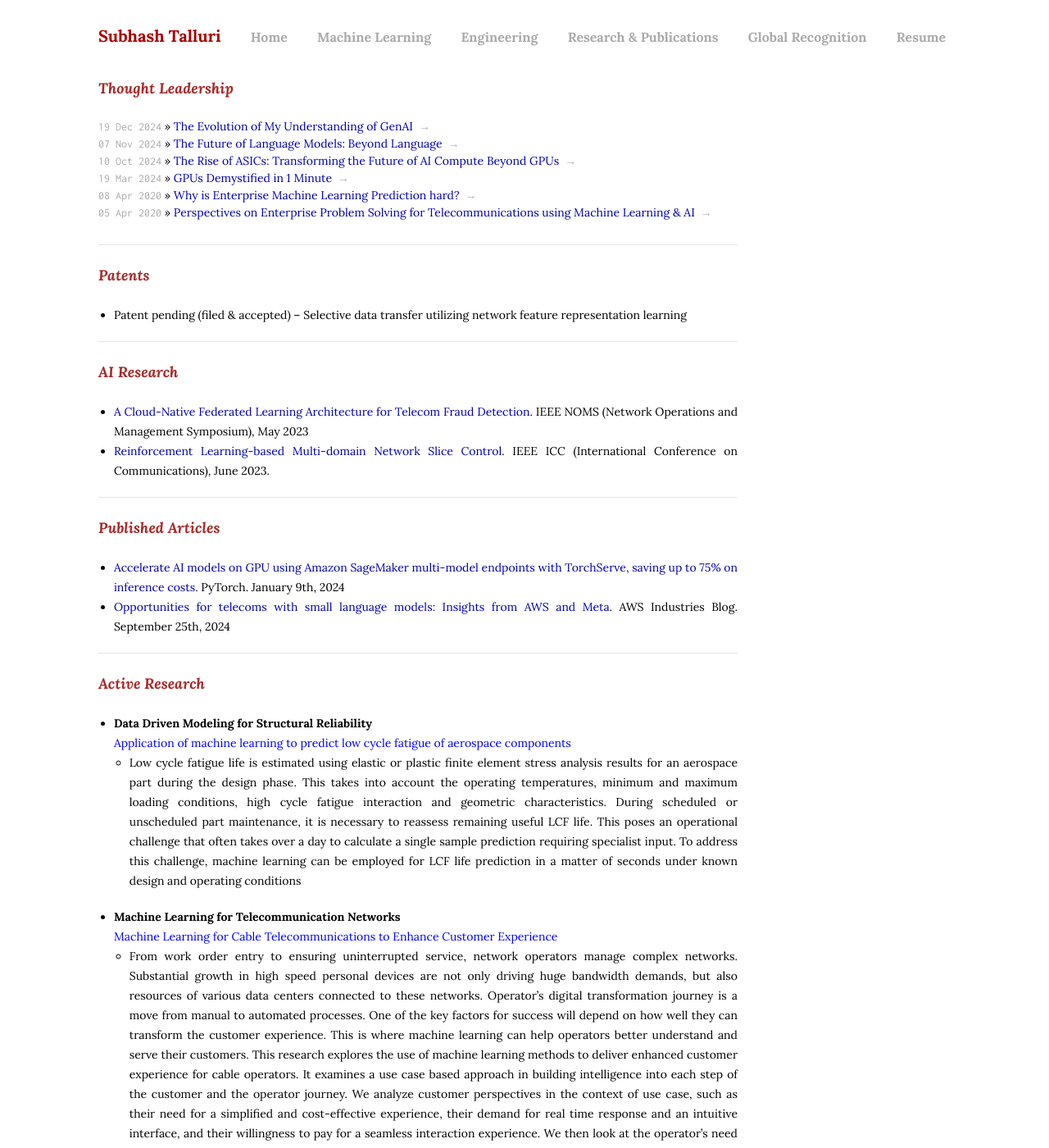
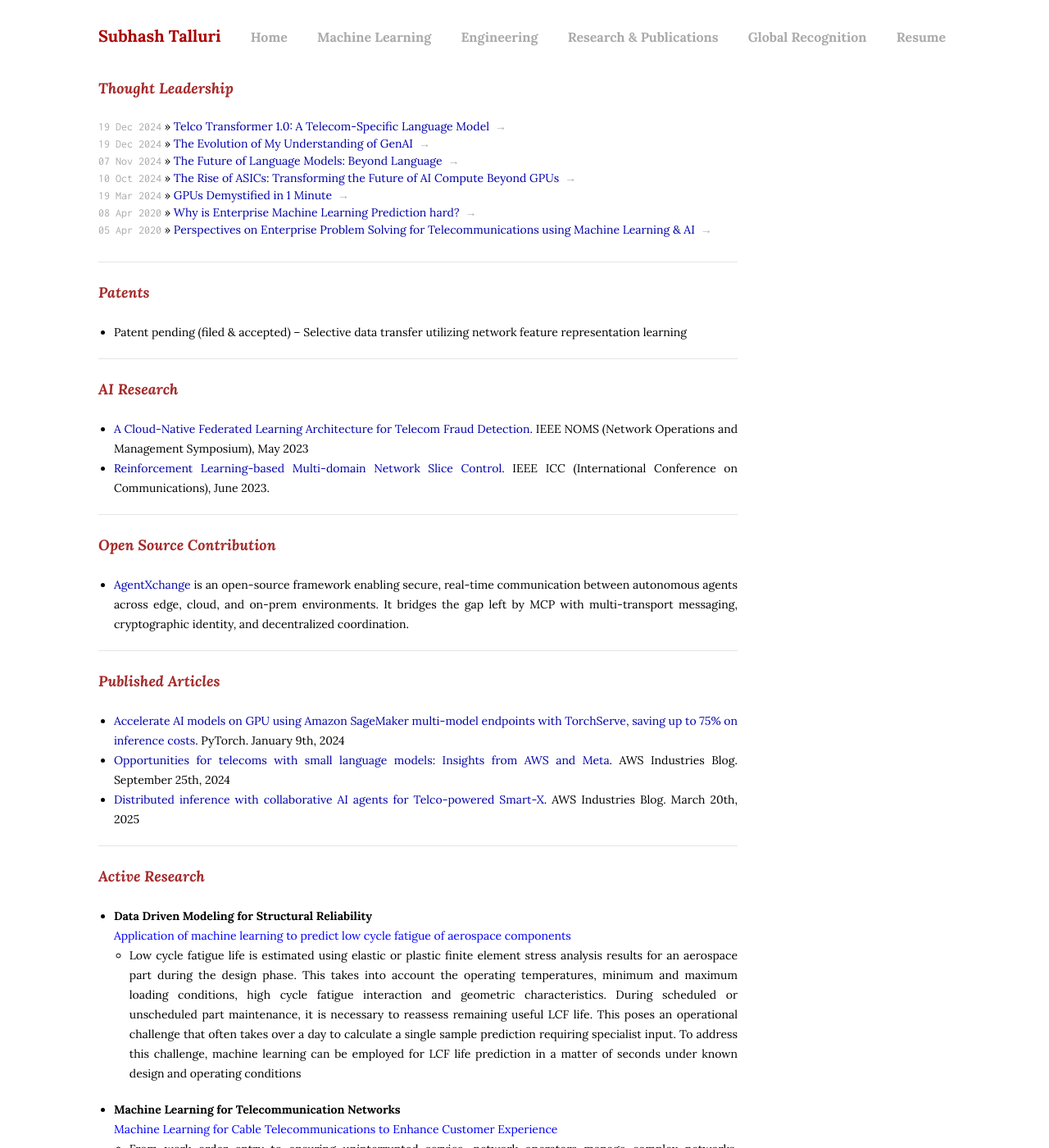
Before and after one commit to subhashtalluri/subhashtalluri.github.io, a Jekyll site: the page built from blog.html, in a window 1280 px wide and 1400 px high. Shown: the whole window at 82% size. Built offline with Jekyll 4.4.1, drawn with Linux system fonts in a browser that asks for light colours.

Commit message:
march 2025 update

```diff
--- /dev/null
+++ b/_posts/2025-02-21-Linkedin5.md
@@ -0,0 +1,6 @@
+---
+title:  "Telco Transformer 1.0: A Telecom-Specific Language Model"
+date:   2024-12-19
+categories: datascience
+link: https://www.linkedin.com/pulse/re-introducing-telco-transformer-10-telecom-specific-language-3irge/?trackingId=1uO%2FNhhbTJm%2FNa2yQIKC3g%3D%3D
+---
--- a/blog.html
+++ b/blog.html
@@ -42,12 +42,23 @@ title: Subhash Talluri | Research & Publications
 </ul>
 <hr><br>
 
+<h3><i><b><span style="color:brown"><font size="4">Open Source Contribution</font></span></b></i></h3>
+<br>
+<ul>
+
+    <li> <a href="https://github.com/subhashtalluri/agentxchange"> AgentXchange</a> is an open-source framework enabling secure, real-time communication between autonomous agents across edge, cloud, and on-prem environments. It bridges the gap left by MCP with multi-transport messaging, cryptographic identity, and decentralized coordination. </li>
+
+
+
+</ul>
+<hr><br>
+
 <h3><i><b><span style="color:brown"><font size="4">Published Articles</font></span></b></i></h3>
 <br>
 <ul>
     <li> <a href="https://pytorch.org/blog/amazon-sagemaker-w-torchserve/"> Accelerate AI models on GPU using Amazon SageMaker multi-model endpoints with TorchServe, saving up to 75% on inference costs</a>. PyTorch. January 9th, 2024  </li>
     <li> <a href="https://aws.amazon.com/blogs/industries/opportunities-for-telecoms-with-small-language-models/"> Opportunities for telecoms with small language models: Insights from AWS and Meta</a>. AWS Industries Blog. September 25th, 2024  </li>
-
+    <li> <a href="https://aws.amazon.com/blogs/industries/distributed-inference-with-collaborative-ai-agents-for-telco-powered-smart-x/"> Distributed inference with collaborative AI agents for Telco-powered Smart-X</a>. AWS Industries Blog. March 20th, 2025  </li>
 </ul>
 <hr><br>
 
```
